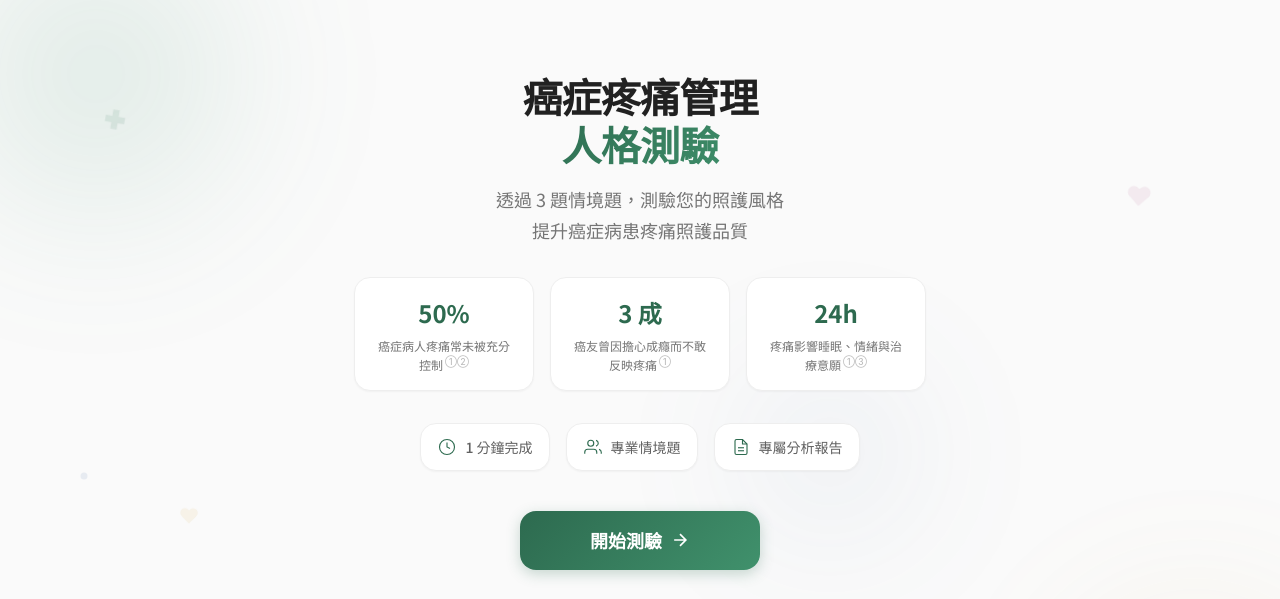
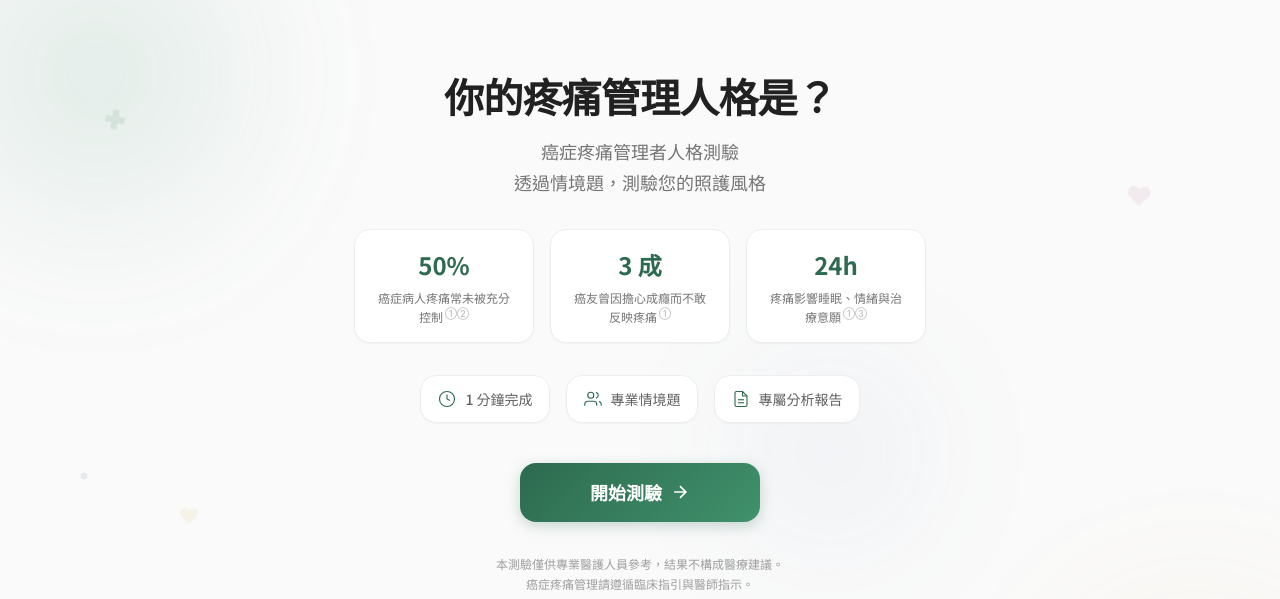
Before and after one commit to b1201004-beep/painkyl-quiz, a plain HTML site: page index.html in a window 1280 px wide. Shown: the top 599 px of the page. Drawn offline with Linux system fonts and the light colour scheme.

Commit message:
rebrand: 癌症疼痛管理者人格測驗

```diff
--- a/index.html
+++ b/index.html
@@ -3,8 +3,8 @@
 <head>
   <meta charset="UTF-8">
   <meta name="viewport" content="width=device-width, initial-scale=1.0">
-  <meta name="description" content="醫護人員癌症疼痛管理人格測驗 - 了解您的照護風格，提升癌症病患疼痛照護品質">
-  <title>Painkyl | 醫護癌症疼痛管理人格測驗</title>
+  <meta name="description" content="癌症疼痛管理者人格測驗 — 了解您的照護風格，提升癌症病患疼痛照護品質">
+  <title>Painkyl | 癌症疼痛管理者人格測驗</title>
   <link rel="preconnect" href="https://fonts.googleapis.com">
   <link rel="preconnect" href="https://fonts.gstatic.com" crossorigin>
   <link href="https://fonts.googleapis.com/css2?family=Noto+Sans+TC:wght@300;400;500;700;900&display=swap" rel="stylesheet">
@@ -17,10 +17,9 @@
 
       <div class="hero">
         <h1 class="hero-title">
-          <span class="title-line">癌症疼痛管理</span>
-          <span class="title-line title-accent">人格測驗</span>
+          <span class="title-line">你的疼痛管理人格是？</span>
         </h1>
-        <p class="hero-subtitle">透過 3 題情境題，測驗您的照護風格<br>提升癌症病患疼痛照護品質</p>
+        <p class="hero-subtitle">癌症疼痛管理者人格測驗<br>透過情境題，測驗您的照護風格</p>
 
         <div class="pain-facts">
           <div class="fact-item"><span class="fact-stat">50%</span><span class="fact-desc">癌症病人疼痛常未被充分控制<sup class="ref-mark">①②</sup></span></div>
```
